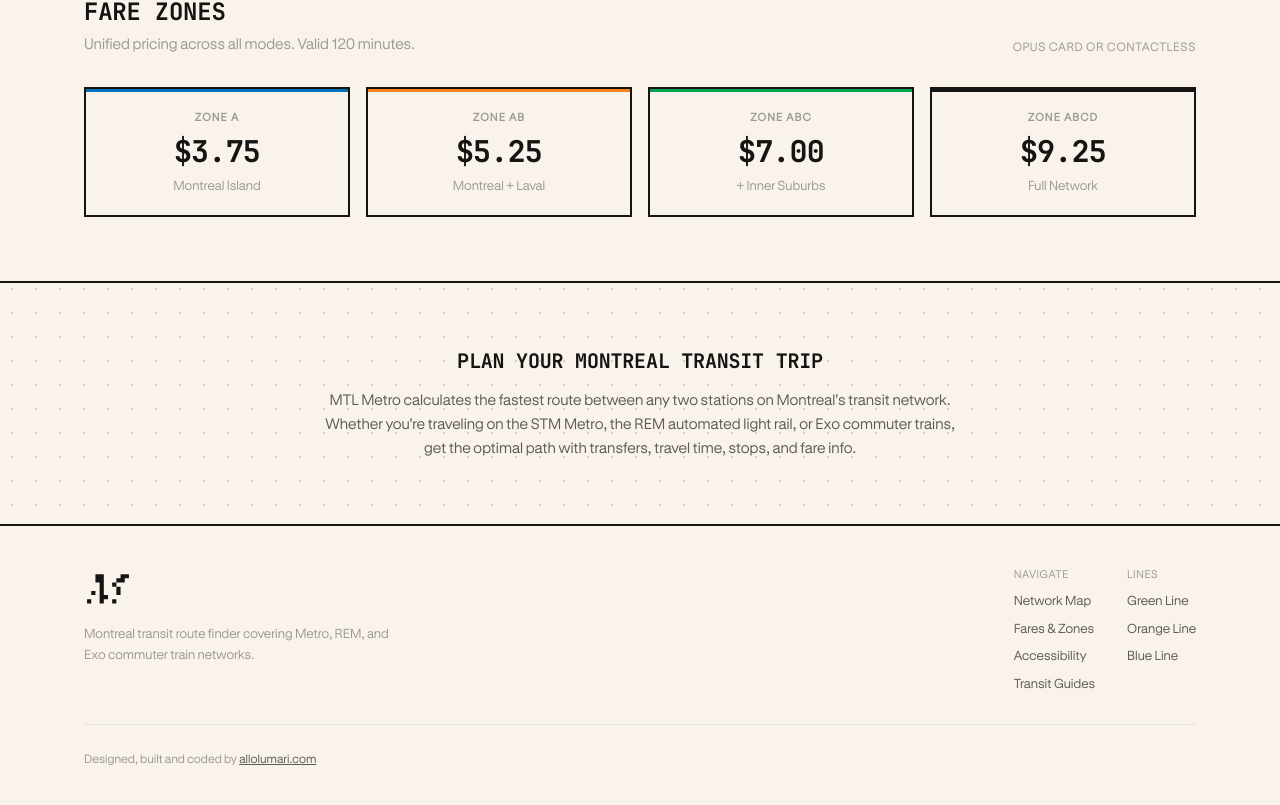
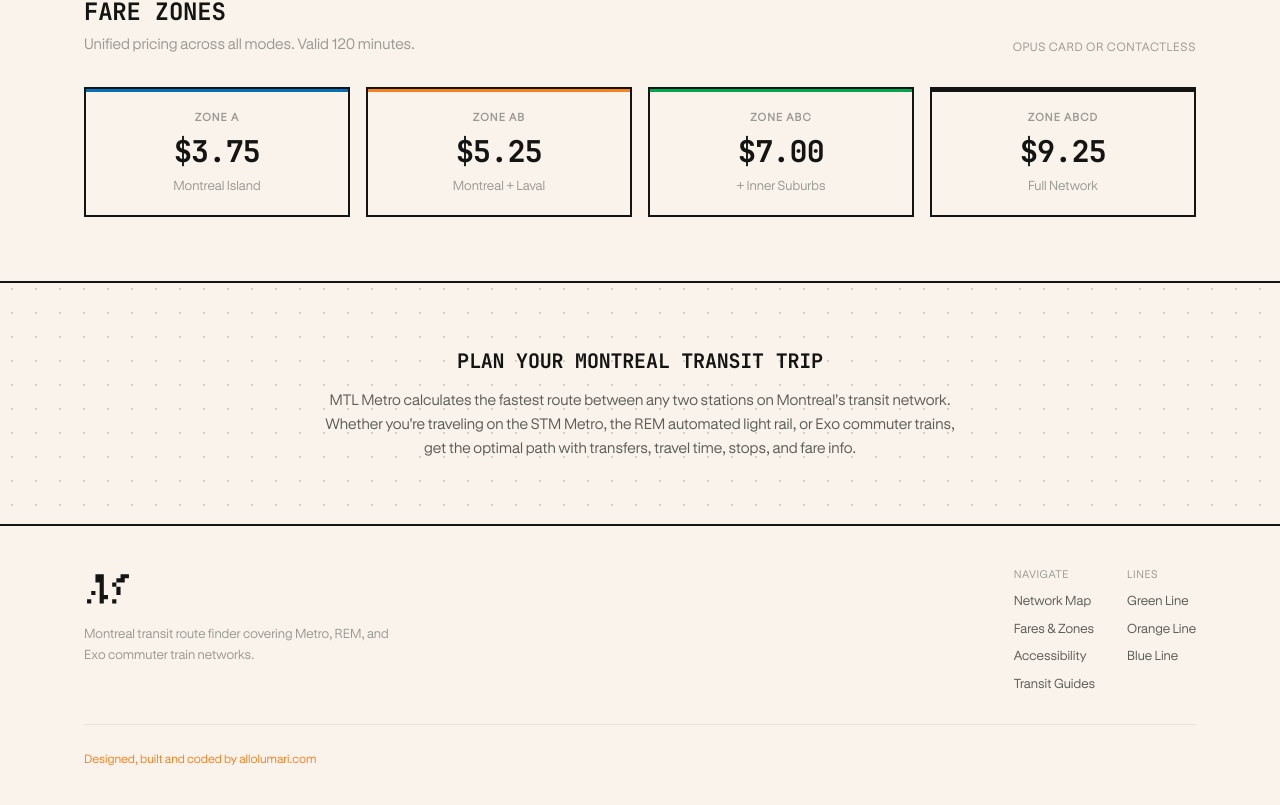
Before and after one commit to the-void-cmyk/mtl-metro-map, a Next.js app: page /en in a window 1280 px wide. Shown: the part 1643-2448 px from the top of the page. Built offline with nearby package versions, Linux system fonts and the light colour scheme.

Commit message:
fix: footer credit in orange, fix accent on Concu to Conçu
Authored by Vanja

```diff
--- a/src/app/[locale]/layout.tsx
+++ b/src/app/[locale]/layout.tsx
@@ -87,10 +87,10 @@ export default async function LocaleLayout({ children, params }: LocaleLayoutPro
               </div>
             </div>
           </div>
-          <div className="mt-8 pt-6 border-t border-[var(--border-subtle)] text-[12px] text-[var(--text-muted)]">
+          <div className="mt-8 pt-6 border-t border-[var(--border-subtle)] text-[12px] text-[var(--accent)]">
             {locale === 'fr'
-              ? <span>Concu, construit et code par <a href="https://allolumari.com" target="_blank" rel="noopener noreferrer" className="text-[var(--text-secondary)] hover:text-[var(--text-primary)] transition-colors underline">allolumari.com</a></span>
-              : <span>Designed, built and coded by <a href="https://allolumari.com" target="_blank" rel="noopener noreferrer" className="text-[var(--text-secondary)] hover:text-[var(--text-primary)] transition-colors underline">allolumari.com</a></span>
+              ? <span>{'\u00C7'}on{'\u00E7'}u, construit et cod{'\u00E9'} par <a href="https://allolumari.com" target="_blank" rel="noopener noreferrer" className="hover:underline">allolumari.com</a></span>
+              : <span>Designed, built and coded by <a href="https://allolumari.com" target="_blank" rel="noopener noreferrer" className="hover:underline">allolumari.com</a></span>
             }
           </div>
         </div>
```
